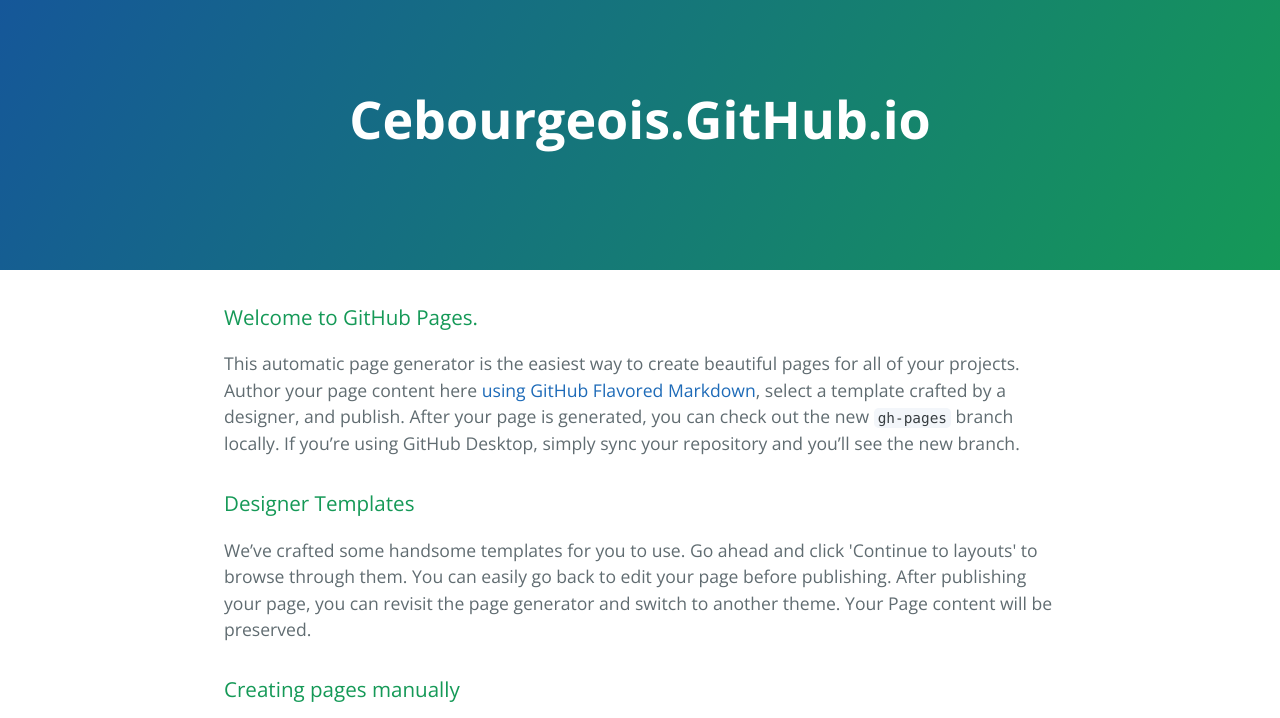
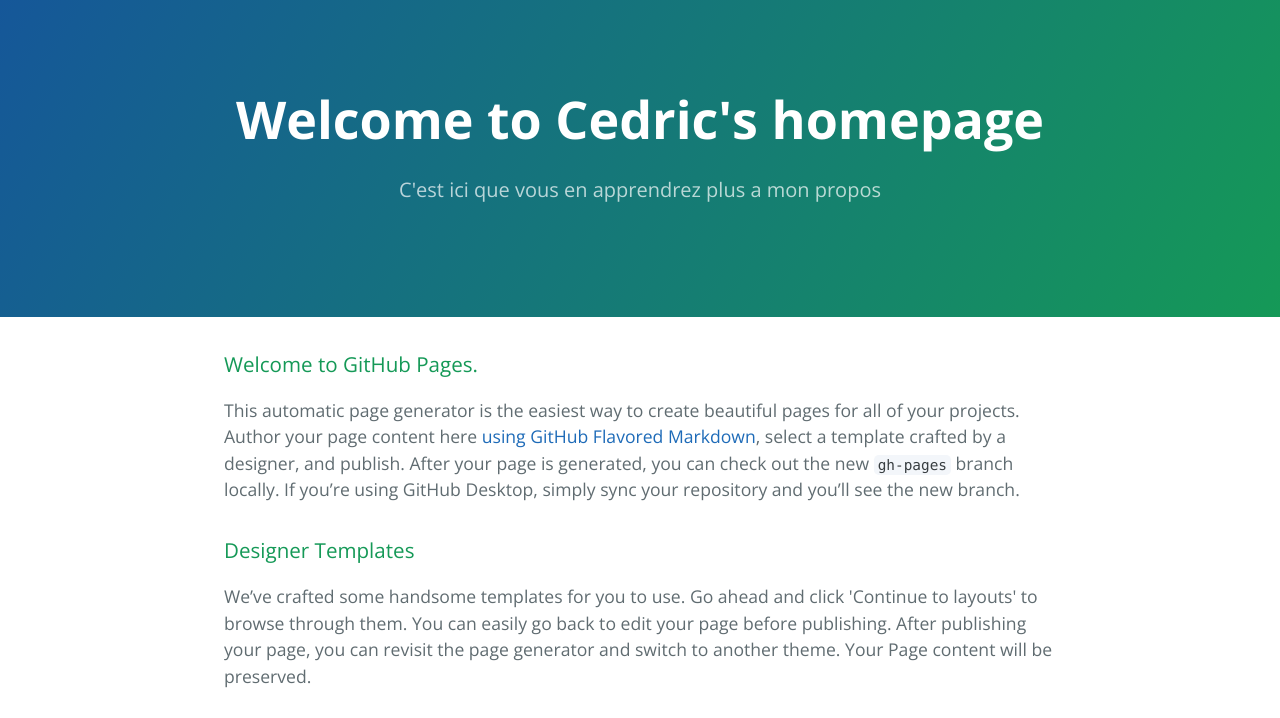
Before and after one commit to cebourgeois/cebourgeois.github.io, a plain HTML site: page index.html in a window 1280 px wide. Shown: the top 718 px of the page. Drawn offline with nearby package versions, Linux system fonts and the light colour scheme.

Commit message:
change title

```diff
--- a/index.html
+++ b/index.html
@@ -11,8 +11,8 @@
   </head>
   <body>
     <section class="page-header">
-      <h1 class="project-name">Cebourgeois.GitHub.io</h1>
-      <h2 class="project-tagline"></h2>
+      <h1 class="project-name">Welcome to Cedric's homepage</h1>
+      <h2 class="project-tagline">C'est ici que vous en apprendrez plus a mon propos</h2>
     </section>
 
     <section class="main-content">
```
